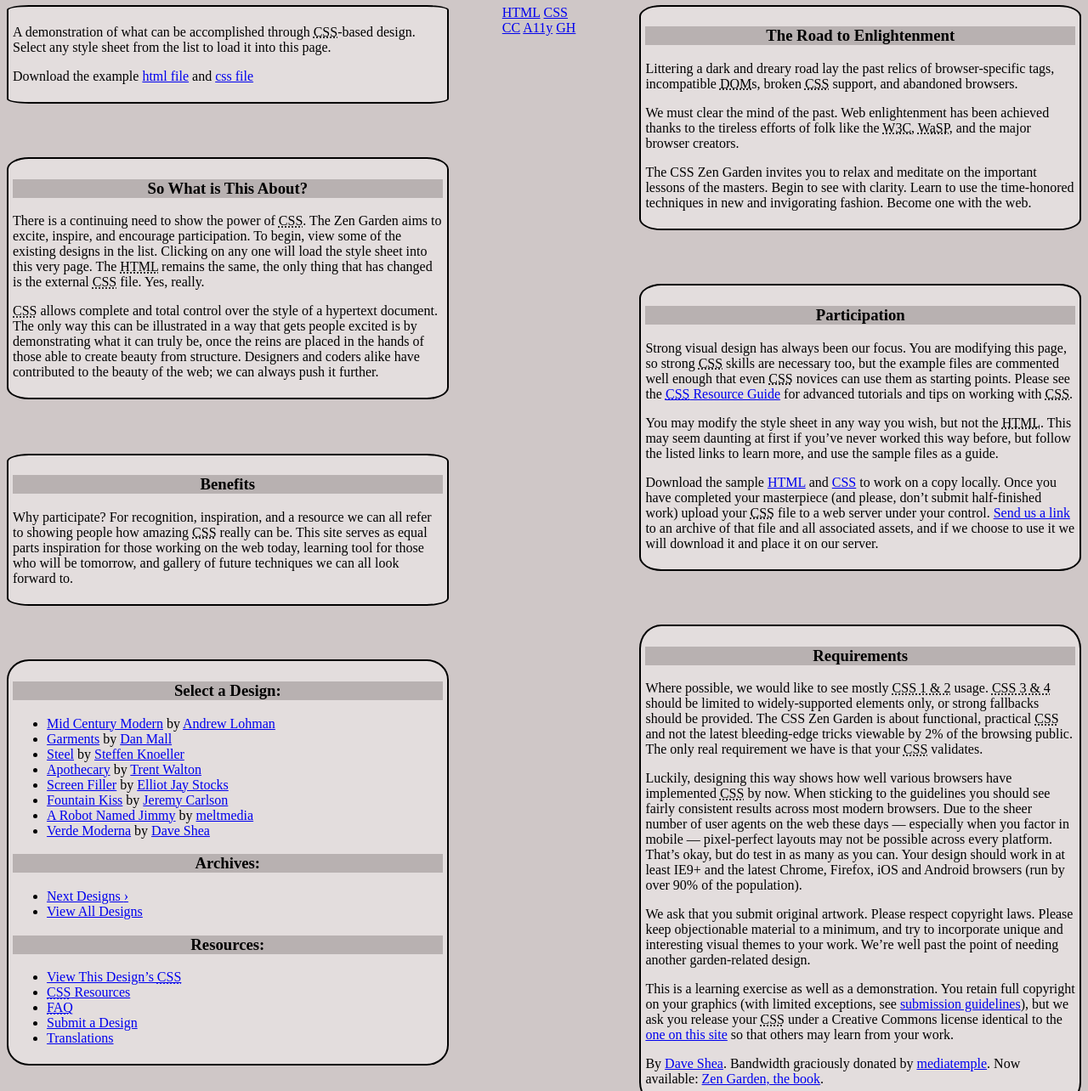
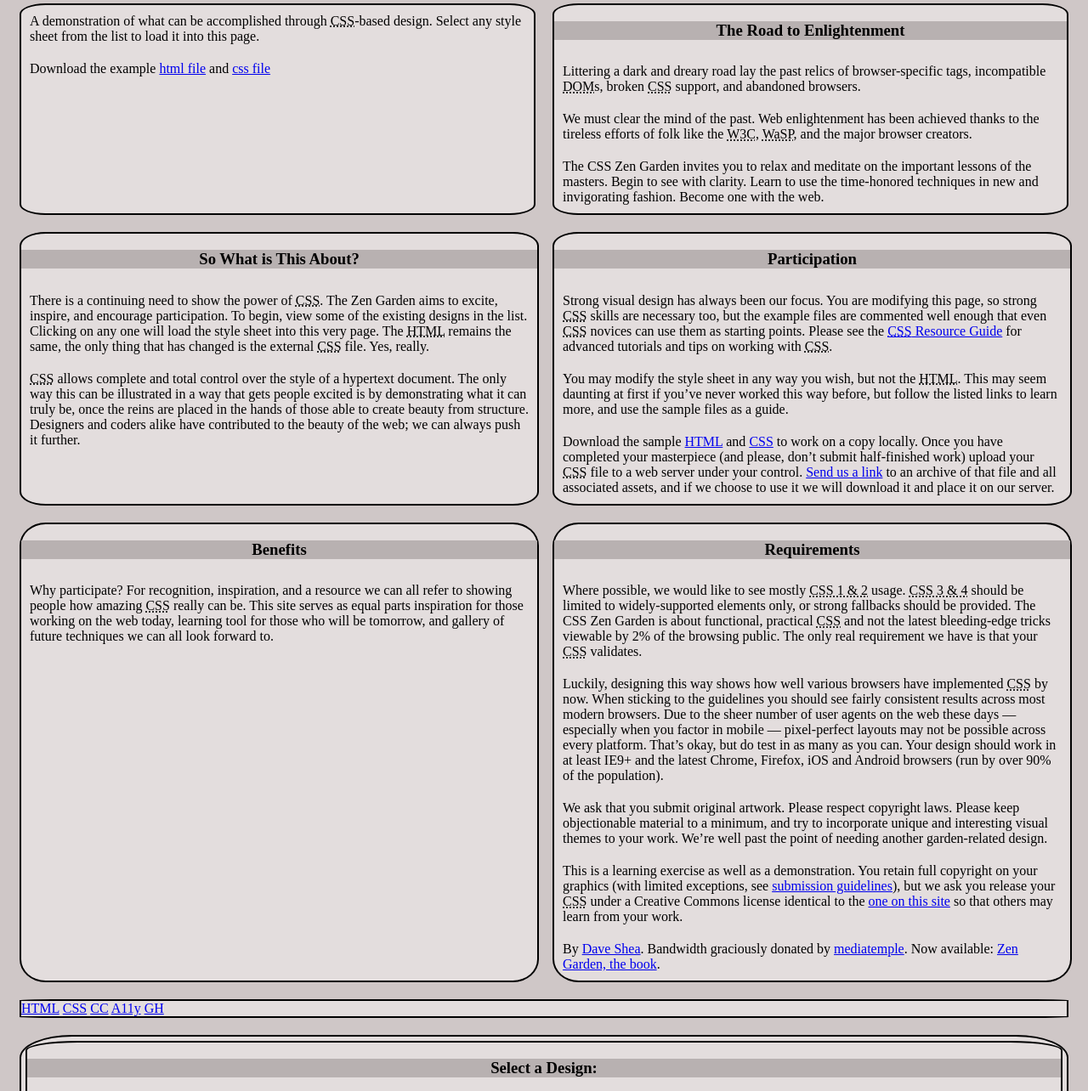
Before and after one commit to briannaordaz/briannaordaz.github.io, a plain HTML site: page project-starter-files/index.html in a window 1280 px wide. Shown: the part 116-1400 px from the top of the page at 85% size. Drawn offline with Linux system fonts and the light colour scheme.

Commit message:
made style2.css into two columns

```diff
--- a/project-starter-files/index.html
+++ b/project-starter-files/index.html
@@ -11,7 +11,7 @@
 <div class="page-wrapper">
 
 	<section class="intro" id="zen-intro">
-		<header role="banner">
+		<header>
 			<h1>CSS Zen Garden</h1>
 			<h2>The Beauty of <abbr title="Cascading Style Sheets">CSS</abbr> Design</h2>
 		</header>
--- a/project-starter-files/style.css
+++ b/project-starter-files/style.css
@@ -1,7 +1,10 @@
 body {
     background-color: rgb(213, 202, 202); /* This is to add background color */
     color: rgb(80, 66, 66);  /* This will add color to the text */
+    padding: 0;
+    margin: 0;
 }
+
 
 h1 {
     text-align: center;
@@ -10,29 +13,27 @@ h1 {
 
 }
 
-h3 {
+.sidebar ul {
+    list-style-type: none;
+    padding: 0;
+    margin: 0;
 }
 
-ul {
+.page-wrapper{ /*The whole page */
+    display: grid;
+    gap: 15px;
+    grid-template-columns: 1fr 3fr 1fr;
+    color: rgb(100, 87, 87);
+    margin: 0 auto;
+    padding: 20px;
+    max-width: 1200px;
+    align-items: start;
+
 
 }
 
-li {
-    list-style-type: none;
-    margin-left: 0%;
-}
-.page-wrapper{ /*The whole page */
-    display: grid;
-    grid-template-columns: 1fr 2fr 1fr;
-    color: rgb(100, 87, 87);
-
-}
-
-.requirements {
-
-}
-
-.benefits, .requirements { /*right */
+.benefits, .requirements,
+#zen-supporting, #zen-participation { /*right */
     grid-column: 3;
     font-family: Arial, Helvetica, sans-serif;
     font-style: italic;
@@ -40,12 +41,7 @@ li {
 
 }
 
-#zen-supporting, #zen-participation {
-    grid-column: 3;
-    font-family: Arial, Helvetica, sans-serif;
-    font-style: italic;
 
-}
 
 .intro { /*Middle */
     grid-column: 2;
@@ -54,9 +50,17 @@ li {
 
 .sidebar {  /* left*/
     grid-column: 1;
-    position: fixed;
-    width: 30%;
+    grid-row: 1;
     font-family: Arial, Helvetica, sans-serif;
     font-style: italic;
+    margin-left: 0px;
+    background-color: rgb(217, 215, 215);
+    position: fixed;
+    width: 19%;
+    padding-left: 0%;
+    height: 100vh;
+}
 
+.sidebar li {
+    margin: 10px 0;
 }
--- a/project-starter-files/style2.css
+++ b/project-starter-files/style2.css
@@ -1,99 +1,111 @@
 body {
-    background-color: rgb(207, 199, 199);
-    color: 9F4576;
+    background-color: rgb(207, 199, 199); /*This is the background color of the Webpage */
+    color: black; /* The color of the text*/
 }
 
-header {
-    text-align: center;
-}
 
 h1 {
-    background-color: rgb(249, 243, 243);
-    border: 3px solid;
+    background-color: rgb(249, 243, 243); /*background color for the main heading */
+    border: 3px solid; /* added a solid border of 3 pixels */
+    text-align: center;
+    margin-top: 0;
+    margin-bottom: 5px;
+
 }
 
 h2 {
-    border: 1px solid;
+    border: 1px solid; /* added a solid border of 2 pixels to the second heading */
+    text-align: center;
+    margin-top: 0;
+
+
 }
 
 h2, h3 {
-    background-color: rgb(184, 177, 177);
-    text-align: center;
+    background-color: rgb(184, 177, 177); /*background color for the second heading and other subheadings */
+    text-align: center; /* aligned the text of the headings to the center*/
+}
+
+p {
+    display: inline-block;
+    padding: 5px;
+    margin: 5px;
+}
+.page-wrapper {
+    display: grid;
+    grid-template-columns: 1fr 1fr;
+    grid-template-rows:  auto auto auto auto;
+    gap: 10px;
+    padding: 10px;
+    margin: 0;
+
+}
+
+
+.summary, .preamble, .explanation,
+.participation, .benefits, .requirements,
+.sidebar, .design-selection, .design-archives, .zen-resources, footer{
+    border: 2px solid rgb(0, 0, 0);
+    background-color: rgb(227, 221, 221);
+    border-radius: 5%;
+    margin: 5px;
+
+}
+
+.intro {
+    display: grid;
+    grid-column: 1 / span 2;
+    gap: 10px;
+    grid-template-columns: 1fr 1fr;
+}
+header {
+    grid-column: 1 / span 2;
 }
 .summary {
-    width: 40%;
-    float: left;
-    border: 2px solid rgb(0, 0, 0);
-    background-color: rgb(227, 221, 221);
-    margin-right: 5%;
-    margin-bottom: 5%;
-    border-radius: 5%;
-    padding: 5px;
+    grid-column: 1;
+
 }
 
 .preamble {
-    width: 40%;
-    float: right;
-    border: 2px solid rgb(0, 0, 0);
-    background-color: rgb(227, 221, 221);
-    margin-left: 5%;
-    margin-bottom: 5%;
-    border-radius: 5%;
-    padding: 5px;
+    grid-column: 2;
+}
+
+#zen-supporting {
+    display: grid;
+    grid-column: 1 / span 2;
+    gap: 10px;
+    grid-template-columns: 1fr 1fr 1fr 1fr;
 }
 
 .explanation {
-    width: 40%;
-    float: left;
-    border: 2px solid rgb(1, 0, 0);
-    background-color: rgb(227, 221, 221);
-    margin-right: 5%;
-    margin-bottom: 5%;
-    border-radius: 5%;
-    padding: 5px;
+    grid-column: 1;
+    width: 200%;
 }
 
 .participation {
-    width: 40%;
-    float: right;
-    border: 2px solid rgb(0, 0, 0);
-    background-color: rgb(227, 221, 221);
-    margin-left: 5%;
-    margin-bottom: 5%;
-    border-radius: 5%;
-    padding: 5px;
+    grid-column: 3;
+    width: 200%;
+
 }
 
 .benefits {
-    width: 40%;
-    float: left;
-    border: 2px solid rgb(0, 0, 0);
-    background-color: rgb(227, 221, 221);
-    margin-right: 5%;
-    margin-bottom: 5%;
-    border-radius: 5%;
-    padding: 5px;
+    grid-column: 1;
+    width: 200%;
+
 }
 
 .requirements {
-    width: 40%;
-    float: right;
-    border: 2px solid rgb(0, 0, 0);
-    background-color: rgb(227, 221, 221);
-    margin-left: 5%;
-    margin-bottom: 5%;
-    border-radius: 5%;
-    padding: 5px;
+    grid-column: 3;
+    width: 200%;
+}
+
+footer {
+    grid-column: 1 / span 4;
 
 }
 
 .sidebar {
-    width: 40%;
-    float: left;
-    border: 2px solid rgb(0, 0, 0);
-    background-color: rgb(227, 221, 221);
-    margin-right: 5%;
-    margin-bottom: 5%;
-    border-radius: 5%;
-    padding: 5px;
+    grid-column: 1 / span 2;
+    grid-row: 3 / 3;
+
 }
```
